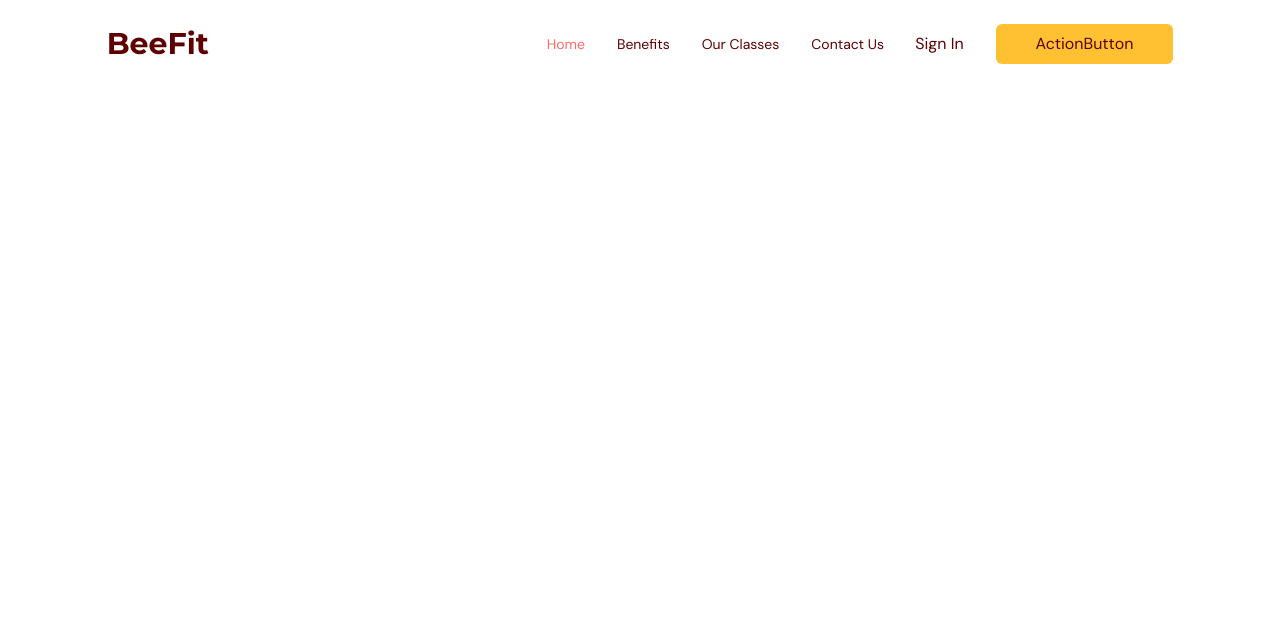
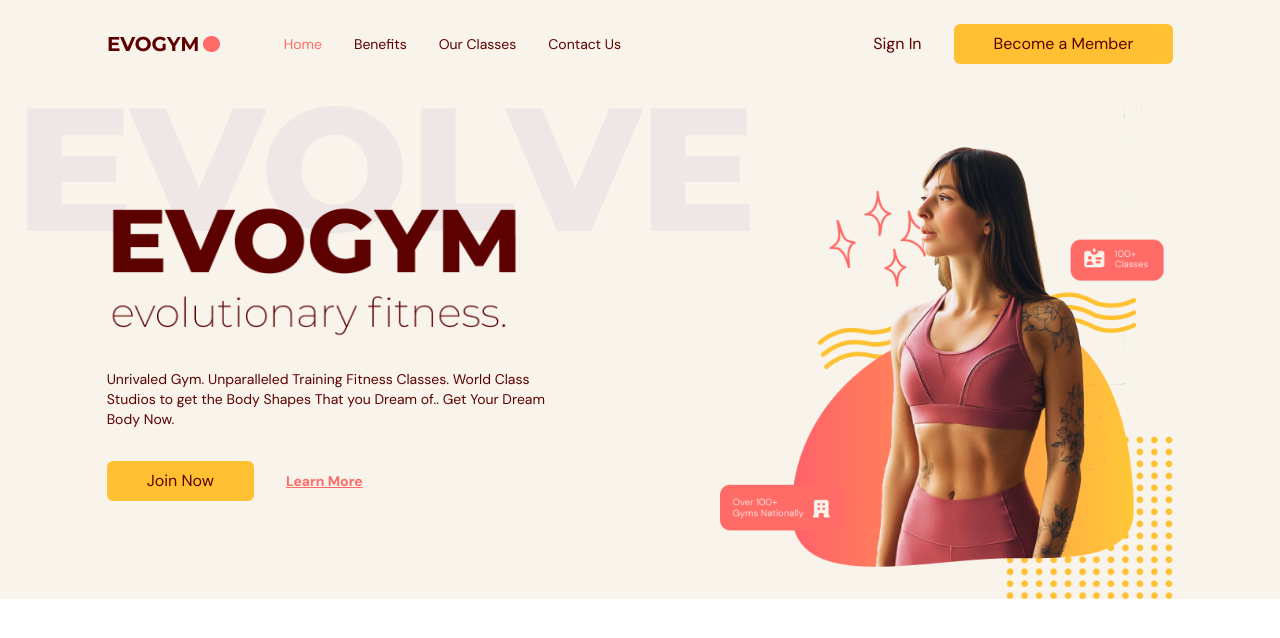
Before and after one commit to Ugo-Basil/fitness, a React (Vite) app: page / in a window 1280 px wide. Shown: the top 638 px of the page. Built offline with nearby package versions, Linux system fonts and the light colour scheme.

Commit message:
added:homepage

```diff
--- a/src/App.tsx
+++ b/src/App.tsx
@@ -1,6 +1,7 @@
 import Navbar from "@/components/navbar/Navbar"
 import { useEffect, useState } from "react";
 import { SelectedPage } from "@/shared/types";
+import Home from "./components/home/Home";
 
 
 function App() {
@@ -28,6 +29,7 @@
         selectedPage={selectedPage}
         setSelectedPage={setSelectedPage}
       />
+      <Home setSelectedPage={setSelectedPage}/>
 
     </div>
   )
--- /dev/null
+++ b/src/components/home/Home.tsx
@@ -0,0 +1,101 @@
+import useMediaQuery from "@/hooks/useMediaQuery";
+import { SelectedPage } from "@/shared/types";
+import ActionButton from "@/shared/ActionButton";
+import HomePageText from "@/assets/HomePageText.png";
+import HomePageGraphic from "@/assets/HomePageGraphic.png";
+import SponsorRedBull from "@/assets/SponsorRedBull.png";
+import SponsorForbes from "@/assets/SponsorForbes.png";
+import SponsorFortune from "@/assets/SponsorFortune.png";
+import AnchorLink from "react-anchor-link-smooth-scroll";
+import { motion } from "framer-motion";
+
+
+type Props = {
+    setSelectedPage:(value: SelectedPage) => void
+}
+const Home = ({ setSelectedPage }: Props) => {
+
+    const isAboveMediumScreens = useMediaQuery("(min-wodth:1060px)");
+
+  return (
+      <section id="home" className="gap-16  bg-gray-20 py-10 md:h-full md:pb-0">
+          {/* IMAGE AND MAIN HEADER */}
+          <motion.div
+              className="mx-auto w-5/6 items-center justify-center md:flex md:h-5/6"
+              onViewportEnter={() => setSelectedPage(SelectedPage.Home)}
+          >
+              {/* Main header */}
+              <div className="z-10 mt-32 md:basis-3/5">
+                  {/* Headings */}
+                  <motion.div className="md:-mt-20"
+                      initial="hidden"
+                      whileInView="visible"
+                      viewport={{ once: true, amount: 0.5 }}
+                      transition={{ duration: 0.5 }}
+                      variants={{
+                          hidden: { opacity: 0, x: -50 },
+                          visible: { opacity: 1, x: 0 },
+                      }}>
+
+                      <div className="relative">
+                          <div className="before:absolute before:-top-20 before:-left-20 before:z-[-1] md:before:content-evolvetext">
+                              <img alt="home-page-text" src={HomePageText} />
+                          </div>
+                      </div>
+
+                      <p className="mt-8 text-sm">
+                          Unrivaled Gym. Unparalleled Training Fitness Classes. World Class
+                          Studios to get the Body Shapes That you Dream of.. Get Your Dream
+                          Body Now.
+                      </p>
+                  </motion.div>
+
+                  {/* ACTIONS */}
+                  <motion.div
+                      className="mt-8 flex items-center gap-8"
+                      initial="hidden"
+                      whileInView="visible"
+                      viewport={{ once: true, amount: 0.5 }}
+                      transition={{ delay: 0.2, duration: 0.5 }}
+                      variants={{
+                          hidden: { opacity: 0, x: -50 },
+                          visible: { opacity: 1, x: 0 },
+                      }}
+                  >
+                      <ActionButton setSelectedPage={setSelectedPage}>
+                          Join Now
+                      </ActionButton>
+                      <AnchorLink
+                          className="text-sm font-bold text-primary-500 underline hover:text-secondary-500"
+                          onClick={() => setSelectedPage(SelectedPage.ContactUs)}
+                          href={`#${SelectedPage.ContactUs}`}
+                      >
+                          <p>Learn More</p>
+                      </AnchorLink>
+                      </motion.div>
+              </div>
+              {/* IMAGE */}
+              <div
+                  className="flex basis-3/5 justify-center md:z-10
+              md:ml-40 md:mt-16 md:justify-items-end"
+              >
+                  <img alt="home-pageGraphic" src={HomePageGraphic} />
+              </div>
+          </motion.div>
+          {/* SPONSORS */}
+          {isAboveMediumScreens && (
+              <div className="h-[150px] w-full bg-primary-100 py-10">
+                  <div className="mx-auto w-5/6">
+                      <div className="flex w-3/5 items-center justify-between gap-8">
+                          <img alt="redbull-sponsor" src={SponsorRedBull} />
+                          <img alt="forbes-sponsor" src={SponsorForbes} />
+                          <img alt="fortune-sponsor" src={SponsorFortune} />
+                      </div>
+                  </div>
+              </div>
+          )}
+    </section>
+  )
+}
+
+export default Home
--- a/src/components/navbar/Navbar.tsx
+++ b/src/components/navbar/Navbar.tsx
@@ -25,8 +25,8 @@
                 <div className={`${flexBetween} mx-auto w-5/6`}>
                     <div className={`${flexBetween} w-full gap-16`}>
                         {/* LEFT SIDE */}
-                        {/* <img alt="logo" src={Logo} /> */}
-                       <HText>BeeFit</HText>
+                        <img alt="logo" src={Logo} />
+                       {/* <HText>BeeFit</HText> */}
                         {/* RIGHT SIDE */}
                         {isAboveMediumScreens ? (
                             <div className={`${flexBetween} w-full`}>
--- a/src/shared/ActionButton.tsx
+++ b/src/shared/ActionButton.tsx
@@ -12,7 +12,7 @@
         <AnchorLink className="rounded-md bg-secondary-500 px-10 py-2 hover:bg-primary-500 hover:text-white"
             onClick={() => setSelectedPage(SelectedPage.ContactUs)}
             href={`#${SelectedPage.ContactUs}`}
-        >ActionButton</AnchorLink>
+        >{children}</AnchorLink>
     )
 }
 
```
